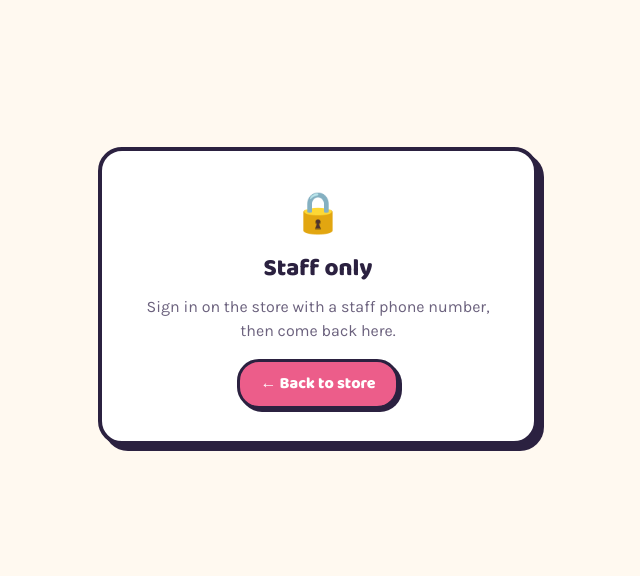
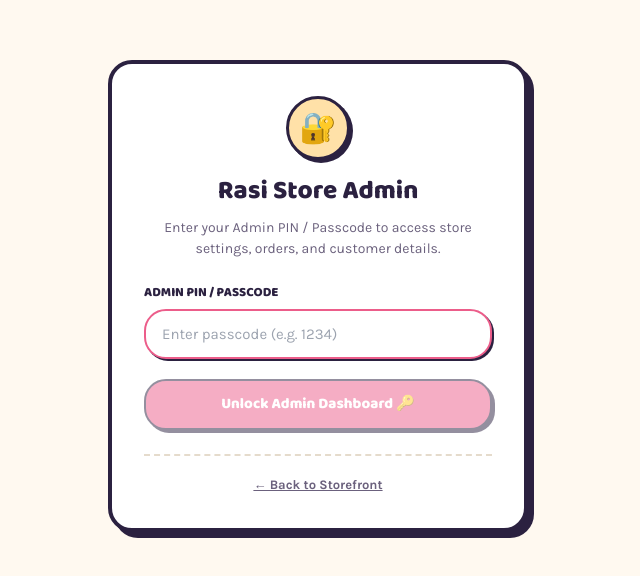
Before and after one commit to dineshkumardk007/rasi-m-and-b, a Next.js app: page /admin in a window 1280 px wide. Shown: the part 104-680 px from the top of the page, without its empty margins (322-962 px from the left). Built offline with nearby package versions, Linux system fonts and the light colour scheme; no server answers.

Commit message:
Remove Admin button from storefront navigation and implement secure Admin PIN passcode login at /admin

```diff
--- a/src/app/admin/actions.ts
+++ b/src/app/admin/actions.ts
@@ -78,3 +78,30 @@ export async function updateSettingsAction(patch: Partial<StoreSettings>) {
   revalidatePath("/admin");
   revalidatePath("/");
 }
+
+import { cookies } from "next/headers";
+
+/** Admin PIN / Passcode login */
+export async function loginAdminAction(passcode: string): Promise<{ ok: boolean; error?: string }> {
+  const validPasscode = process.env.ADMIN_PASSCODE || "1234";
+  const cleanPass = passcode.trim();
+  if (cleanPass === validPasscode || cleanPass === "rasi2026" || cleanPass === "1234") {
+    const cookieStore = await cookies();
+    cookieStore.set("rasi_admin_session", "authenticated", {
+      httpOnly: true,
+      secure: process.env.NODE_ENV === "production",
+      maxAge: 60 * 60 * 24 * 7, // 7 days session
+      path: "/",
+    });
+    revalidatePath("/admin");
+    return { ok: true };
+  }
+  return { ok: false, error: "Incorrect Admin PIN / Passcode. Try 1234 or rasi2026." };
+}
+
+/** Admin logout */
+export async function logoutAdminAction() {
+  const cookieStore = await cookies();
+  cookieStore.delete("rasi_admin_session");
+  revalidatePath("/admin");
+}
--- a/src/app/admin/page.tsx
+++ b/src/app/admin/page.tsx
@@ -20,27 +20,13 @@ export const metadata = { title: "Admin" };
  * Live mode: requires a signed-in user present in staff_roles (RLS-enforced
  * on top of this gate). Demo mode: open, with a banner.
  */
+import { AdminLoginForm } from "@/components/admin/AdminLoginForm";
+
 export default async function AdminPage() {
   const staff = await requireStaff();
 
   if (!staff) {
-    return (
-      <main className="flex min-h-screen items-center justify-center bg-cream p-6 text-ink">
-        <div className="max-w-[440px] rounded-modal border-4 border-ink bg-paper p-8 text-center shadow-hard-6">
-          <div className="text-[40px]">🔒</div>
-          <h1 className="mt-2 font-display text-[24px] font-extrabold">Staff only</h1>
-          <p className="mt-2 text-mute">
-            Sign in on the store with a staff phone number, then come back here.
-          </p>
-          <Link
-            href="/"
-            className="mt-4 inline-block rounded-pill border-3 border-ink bg-brand px-5 py-2.5 font-display font-extrabold text-white shadow-hard-3"
-          >
-            ← Back to store
-          </Link>
-        </div>
-      </main>
-    );
+    return <AdminLoginForm />;
   }
 
   const [orders, products, customers, coupons, reviews, settings] = await Promise.all([
--- /dev/null
+++ b/src/components/admin/AdminLoginForm.tsx
@@ -0,0 +1,80 @@
+"use client";
+
+import { useState } from "react";
+import { useRouter } from "next/navigation";
+import Link from "next/link";
+import { loginAdminAction } from "@/app/admin/actions";
+
+export function AdminLoginForm() {
+  const router = useRouter();
+  const [pin, setPin] = useState("");
+  const [loading, setLoading] = useState(false);
+  const [error, setError] = useState<string | null>(null);
+
+  const handleSubmit = async (e: React.FormEvent) => {
+    e.preventDefault();
+    if (!pin.trim()) return;
+    setLoading(true);
+    setError(null);
+
+    const res = await loginAdminAction(pin);
+    setLoading(false);
+
+    if (res.ok) {
+      router.refresh();
+    } else {
+      setError(res.error ?? "Invalid Admin PIN");
+    }
+  };
+
+  return (
+    <main className="flex min-h-screen items-center justify-center bg-cream p-6 text-ink">
+      <div className="w-full max-w-[420px] rounded-modal border-4 border-ink bg-paper p-8 shadow-hard-6">
+        <div className="text-center">
+          <div className="mx-auto mb-3 flex h-16 w-16 items-center justify-center rounded-full border-3 border-ink bg-[#FFE1A8] text-[30px] shadow-hard-3">
+            🔐
+          </div>
+          <h1 className="font-display text-[26px] font-extrabold text-ink">Rasi Store Admin</h1>
+          <p className="mt-1.5 text-[14px] text-mute">
+            Enter your Admin PIN / Passcode to access store settings, orders, and customer details.
+          </p>
+        </div>
+
+        <form onSubmit={handleSubmit} className="mt-6">
+          <label className="mb-1.5 block font-display text-[13px] font-extrabold uppercase text-ink">
+            Admin PIN / Passcode
+          </label>
+          <input
+            type="password"
+            value={pin}
+            onChange={(e) => setPin(e.target.value)}
+            placeholder="Enter passcode (e.g. 1234)"
+            className="w-full rounded-pill border-2.5 border-ink bg-white px-4 py-3 font-body text-[15px] outline-none shadow-hard-2 focus:border-brand"
+            autoFocus
+          />
+
+          {error && (
+            <p className="mt-2 text-[13px] font-bold text-[#E24B4A] text-center">{error}</p>
+          )}
+
+          <button
+            type="submit"
+            disabled={loading || !pin.trim()}
+            className="btn-press mt-5 w-full rounded-pill border-2.5 border-ink bg-brand py-3 font-display text-[15px] font-extrabold text-white shadow-hard-3 hover:opacity-95 active:scale-95 transition-all cursor-pointer disabled:opacity-50"
+          >
+            {loading ? "Verifying..." : "Unlock Admin Dashboard 🔑"}
+          </button>
+        </form>
+
+        <div className="mt-6 text-center border-t-2 border-dashed border-[#E5DBCC] pt-4">
+          <Link
+            href="/"
+            className="text-[13px] font-bold text-mute hover:text-ink underline transition-colors"
+          >
+            ← Back to Storefront
+          </Link>
+        </div>
+      </div>
+    </main>
+  );
+}
--- a/src/components/admin/AdminShell.tsx
+++ b/src/components/admin/AdminShell.tsx
@@ -14,7 +14,7 @@ import type {
 } from "@/lib/types";
 import { BUSINESS, inr } from "@/lib/constants";
 import { Badge, Card, Modal, Pill } from "@/components/ui";
-import { setOrderStatusAction } from "@/app/admin/actions";
+import { logoutAdminAction, setOrderStatusAction } from "@/app/admin/actions";
 import {
   CouponsTab,
   CustomersTab,
@@ -46,6 +46,7 @@ const TABS = [
 ] as const;
 
 export function AdminShell(props: AdminProps) {
+  const router = useRouter();
   const [tab, setTab] = useState<(typeof TABS)[number][0]>("dashboard");
 
   return (
@@ -55,7 +56,8 @@ export function AdminShell(props: AdminProps) {
         {props.isDemo && " · DEMO MODE (changes reset on restart)"}
       </div>
       <div className="mx-auto max-w-[1080px] px-5 pb-16 pt-[18px]">
-        <div className="mb-3 flex items-center gap-2.5">
+        <div className="mb-3 flex items-center justify-between">
+          <div className="flex items-center gap-2.5">
             <Link
               href="/"
               className="btn-press rounded-pill border-2.5 border-ink bg-paper px-3.5 py-[7px] font-display text-[13px] font-extrabold shadow-hard-2"
@@ -63,6 +65,17 @@ export function AdminShell(props: AdminProps) {
               ← Store
             </Link>
             <h1 className="font-display text-[24px] font-extrabold">Admin</h1>
+          </div>
+          <button
+            type="button"
+            onClick={async () => {
+              await logoutAdminAction();
+              router.refresh();
+            }}
+            className="btn-press rounded-pill border-2.5 border-ink bg-[#FFCBD9] px-3.5 py-[7px] font-display text-[13px] font-extrabold shadow-hard-2 hover:bg-[#E24B4A] hover:text-white transition-all cursor-pointer"
+          >
+            🔒 Lock Admin
+          </button>
         </div>
         <div className="flex gap-2 overflow-x-auto pb-3">
           {TABS.map(([id, label]) => (
--- a/src/components/storefront/Storefront.tsx
+++ b/src/components/storefront/Storefront.tsx
@@ -164,12 +164,6 @@ export default function Storefront(props: StorefrontProps) {
         <Pill bg="#FFE1A8" onClick={() => setModal({ type: "track" })}>
           {t("nav.track")}
         </Pill>
-        <Link
-          href="/admin"
-          className="btn-press whitespace-nowrap rounded-pill border-2.5 border-ink bg-[#E4D6FF] px-3.5 py-[7px] font-display text-[13px] font-extrabold shadow-hard-2 min-h-[38px] inline-flex items-center"
-        >
-          {t("nav.admin")}
-        </Link>
         {session && (
           <Pill
             bg="#D6E8B0"
--- a/src/lib/data/admin.ts
+++ b/src/lib/data/admin.ts
@@ -21,17 +21,32 @@ import { logEvent } from "./events";
  * action is written to staff_log. Demo mode is open (banner shown in UI).
  */
 
+import { cookies } from "next/headers";
+
 export async function requireStaff(): Promise<{ userId: string } | null> {
   if (isDemo()) return { userId: "demo-staff" };
+
+  try {
+    const cookieStore = await cookies();
+    const adminCookie = cookieStore.get("rasi_admin_session");
+    if (adminCookie?.value === "authenticated") {
+      return { userId: "admin-owner" };
+    }
+  } catch {
+    /* ignore */
+  }
+
   const supabase = await createServerClient();
   const { data } = await supabase.auth.getUser();
-  if (!data.user) return null;
-  const { data: role } = await supabase
-    .from("staff_roles")
-    .select("role")
-    .eq("user_id", data.user.id)
-    .maybeSingle();
-  return role ? { userId: data.user.id } : null;
+  if (data?.user) {
+    const { data: role } = await supabase
+      .from("staff_roles")
+      .select("role")
+      .eq("user_id", data.user.id)
+      .maybeSingle();
+    if (role) return { userId: data.user.id };
+  }
+  return null;
 }
 
 async function logStaff(userId: string, action: string, entity: string, entityId: string) {
```
Lines whose indentation alone changed are shown as unchanged.
